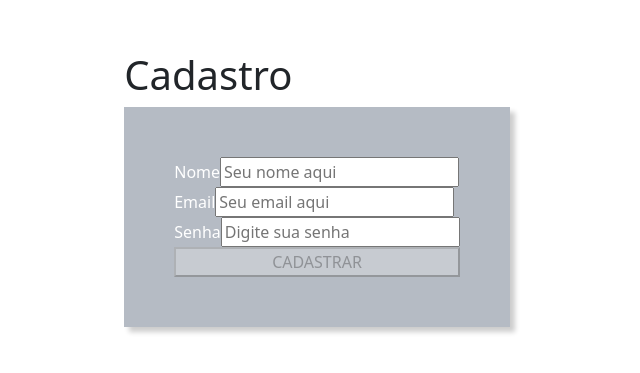
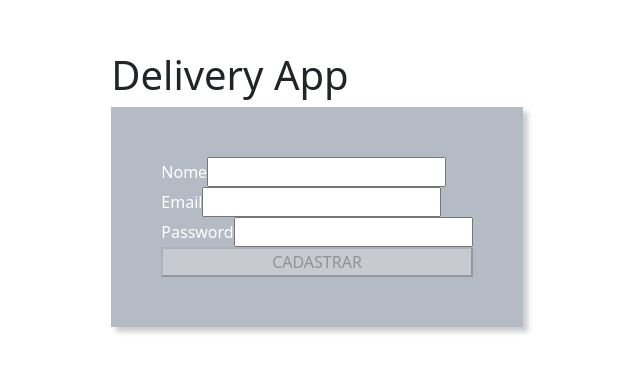
Before and after one commit to williamnstolb/trybe-delivery-app, a React (Create React App) app in the folder front-end/: page /register in a window 1280 px wide. Shown: the part 149-522 px from the top of the page, without its empty margins (323-963 px from the left). Built offline with nearby package versions, Linux system fonts and the light colour scheme.

Commit message:
refatora register

```diff
--- a/front-end/src/pages/Register.jsx
+++ b/front-end/src/pages/Register.jsx
@@ -1,119 +1,99 @@
 import React, { useState, useEffect } from 'react';
-import { Navigate } from 'react-router-dom';
-import { registerUser } from '../services/api';
+import { useNavigate } from 'react-router-dom';
+import api from '../services/api';
 import '../styles/pages/login.css';
 
-const Register = () => {
-  const [name, setName] = useState('');
+const emailRegex = /^[A-Z0-9._%+-]+@[A-Z0-9.-]+\.[A-Z]{2,4}$/i;
+const PASSWORD_LENGTH = 6;
+const MIN_NAME = 12;
+
+function Register() {
   const [email, setEmail] = useState('');
   const [password, setPassword] = useState('');
-  const [isLogged, setIsLogged] = useState(false);
-  const [failedTryRegister, setFailedTryRegister] = useState(false);
+  const [name, setName] = useState('');
+  const [user, setUser] = useState({});
+  const [disabled, setDisabled] = useState(true);
 
-  const register = async (event) => {
+  const navigate = useNavigate();
+
+  useEffect(() => {
+    if (emailRegex.test(email) || password.length >= PASSWORD_LENGTH || name
+      .length >= MIN_NAME) {
+      setDisabled(false);
+    } else {
+      setDisabled(true);
+    }
+  }, [name, email, password]);
+
+  async function onSubmit(event) {
     event.preventDefault();
     try {
-      const { token } = await registerUser({ name, email, password });
-      localStorage.setItem('user', JSON.stringify({ token }));
-      setIsLogged(true);
+      const { response } = await api.post('register', { name, email, password });
+      // localStorage.setItem('user', JSON.stringify({ response }));
+      setUser({ response });
+      navigate('/customer/products');
     } catch (error) {
-      setFailedTryRegister(true);
-      setIsLogged(false);
+      setUser(error);
     }
-  };
-  //   event.preventDefault();
-
-  //   try {
-  //     const { token, user } = await registerUser('/register', { name, email, password });
-
-  //     localStorage.setItem('user', JSON.stringify({ token, ...user }));
-  //     setIsLogged(true);
-  //   } catch (error) {
-  //     setFailedTryRegister(true);
-  //     setIsLogged(false);
-  //   }
-  // };
-
-  const handleChange = (target, stateFunction) => {
-    stateFunction(target.value);
-  };
-
-  useEffect(() => {
-    setFailedTryRegister(false);
-  }, [email, password]);
-
-  if (isLogged) return <Navigate to="/customer/products" />;
-
-  const MIN_NAME = 12;
-  const MIN_CHARACTER = 6;
-  const EMAIL_REGEX = /.+@.+\..+/;
+  }
 
   return (
-    <section>
-      <h1>Cadastro</h1>
-      <form>
-        <label htmlFor="name-input">
+    <>
+      <h1>Delivery App</h1>
+      <form onSubmit={ onSubmit }>
+        <label htmlFor="name">
           Nome
           <input
-            className="login__login_input"
+            data-testid="common_register__input-name"
             type="text"
+            id="name"
+            name="name"
             value={ name }
-            onChange={ ({ target }) => handleChange(target, setName) }
-            data-testid="common_register__input-name"
-            placeholder="Seu nome aqui"
+            onChange={ ({ target }) => setName(target.value) }
           />
         </label>
-        <label htmlFor="email-input">
+        <label htmlFor="email">
           Email
           <input
-            className="login__login_input"
-            type="email"
+            data-testid="common_register__input-email"
+            type="text"
+            id="email"
+            name="email"
             value={ email }
-            onChange={ ({ target }) => handleChange(target, setEmail) }
-            data-testid="common_register__input-email"
-            placeholder="Seu email aqui"
+            onChange={ ({ target }) => setEmail(target.value) }
           />
         </label>
-        <label htmlFor="password-input">
-          Senha
+        <label htmlFor="password">
+          Password
           <input
+            data-testid="common_register__input-password"
             type="password"
+            id="password"
+            name="password"
             value={ password }
-            onChange={ ({ target }) => handleChange(target, setPassword) }
-            data-testid="common_register__input-password"
-            placeholder="Digite sua senha"
+            onChange={ ({ target }) => setPassword(target.value) }
           />
         </label>
-        {
-          (failedTryRegister)
-            ? (
-              <p data-testid="common_register__element-invalid_register">
-                {
-                  `O endereço de e-mail ou a senha não estão corretos.
-                    Por favor, tente novamente.`
-                }
-              </p>
-            )
-            : null
-        }
-
         <button
           data-testid="common_register__button-register"
           type="submit"
-          onClick={ (event) => register(event) }
-          disabled={ password
-            .length < MIN_CHARACTER || !EMAIL_REGEX.test(email) || name
-            .length < MIN_NAME }
+          disabled={ disabled }
         >
           CADASTRAR
         </button>
-
+        {
+          user.message && (
+            <span data-testid="common_register__element-invalid_register">
+              {
+                `O endereço de e-mail, senha ou nome não estão corretos.
+                    Por favor, tente novamente.`
+              }
+            </span>
+          )
+        }
       </form>
-    </section>
-
+    </>
   );
-};
+}
 
 export default Register;
-
-// https://github.com/tryber/sd-014-a-trybe-futebol-clube/blob/main/app/frontend/src/pages/Login.jsx
--- a/front-end/src/services/api.js
+++ b/front-end/src/services/api.js
@@ -3,9 +3,9 @@ import axios from 'axios';
 const api = axios.create({
   baseURL: 'http://localhost:3001' });
 
-export const registerUser = async ({ name, email, password }) => {
-  const { response } = await api.post('register', { name, email, password });
-  return response;
-};
+// export const registerUser = async ({ name, email, password }) => {
+//   const { response } = await api.post('register', { name, email, password });
+//   return response;
+// };
 
 export default api;
```
